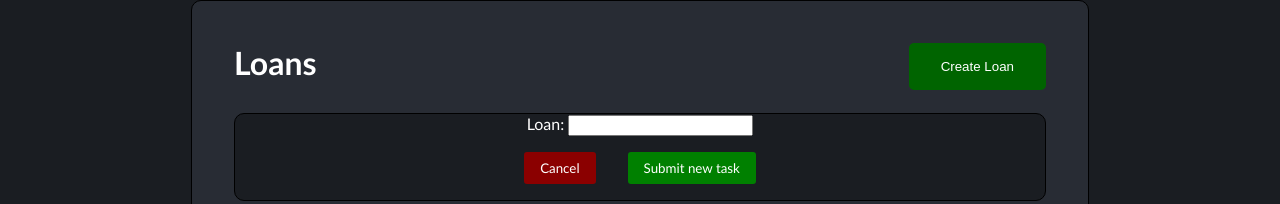
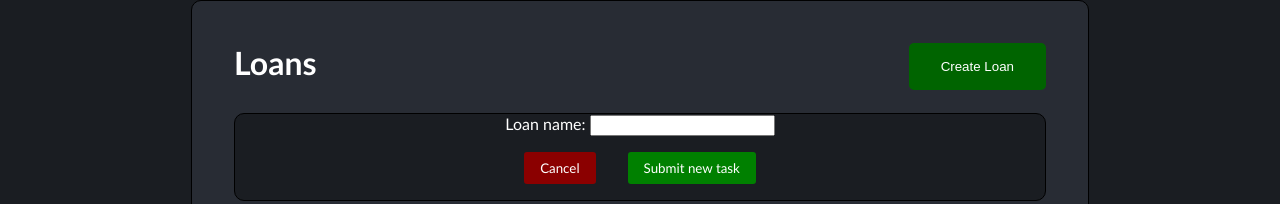
Before and after one commit to timdrevitch/student-loans-app, a React (Create React App) app in the folder client/: page / in a window 1280 px wide. Both pictures are taken after a click on the button "Create Loan". Shown: the part 147-351 px from the top of the page. Built offline with nearby package versions, Linux system fonts and the light colour scheme; no server answers.

Commit message:
Update CreateLoan.tsx

```diff
--- a/client/src/Components/CreateLoan.tsx
+++ b/client/src/Components/CreateLoan.tsx
@@ -1,5 +1,5 @@
 import axios from "axios"
-import { FC, useContext, useState } from "react"
+import { FC, ChangeEvent, useContext, useState } from "react"
 import { Context } from "../Context"
 
 const CreateLoan: FC = () => {
@@ -20,13 +20,13 @@ const CreateLoan: FC = () => {
     }
 
     //Change state on input field changes
-    const changeLoan = (e: React.ChangeEvent<HTMLInputElement>) => setLoanName(e.target.value)
+    const changeLoan = (e: ChangeEvent<HTMLInputElement>) => setLoanName(e.target.value)
 
     return (
         <div style={{backgroundColor: "#1a1d22", border: "1px solid black", borderRadius: "10px", margin: "5rem 10px 0 10px"}}>
             <form onSubmit={createNewLoan}>
-                <label>Loan: </label>
-                <input type="text" name="loan" value={loanName} onChange={changeLoan} required/>
+                <label htmlFor="loan">Loan name: </label>
+                <input type="text" id="loan" name="loan" value={loanName} onChange={changeLoan} required/>
                 <br/>
                 <button onClick={() => setIfCreationFormIsOpen(false)} style={{cursor: "pointer", display: "inline-block", backgroundColor: "darkred", color: "white", border: "none", borderRadius: "3px", padding: ".5rem 1rem", margin: "1rem", fontFamily: "Trebuchet MS, sans-serif"}}>Cancel</button>
                 <input type="submit" value="Submit new task" style={{cursor: "pointer", display: "inline-block", backgroundColor: "green", color: "white", border: "none", borderRadius: "3px", padding: ".5rem 1rem", margin: "1rem", fontFamily: "Trebuchet MS, sans-serif"}}/>
```
